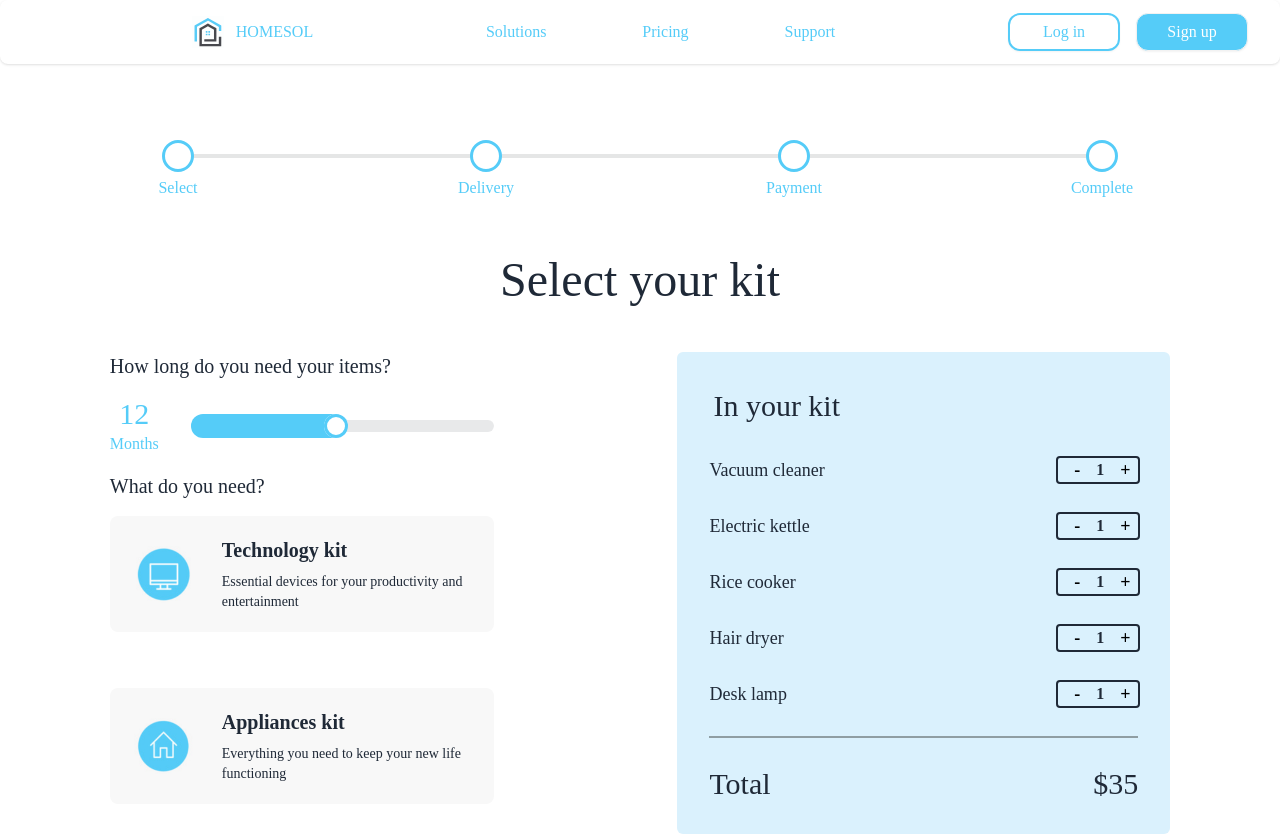
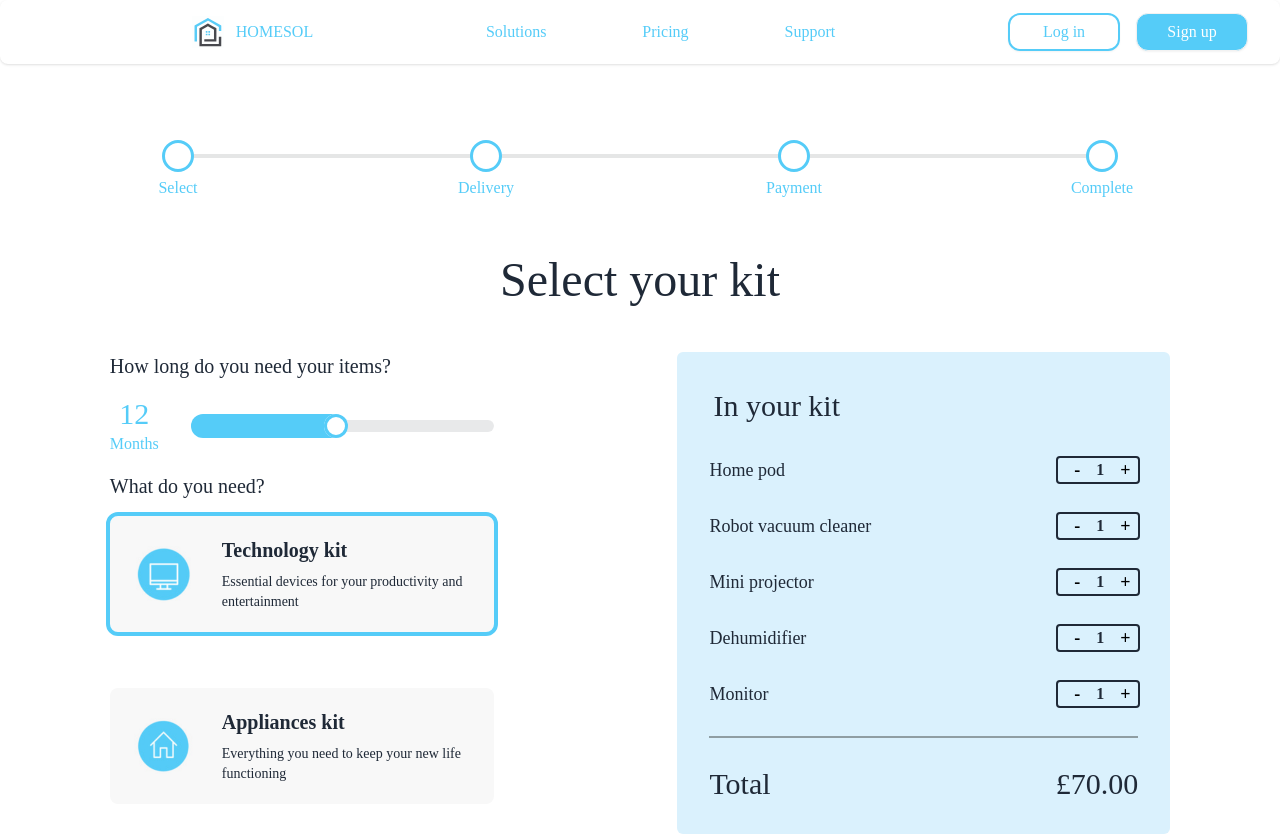
Before and after one commit to Aust1nC/Homesol, an Angular app in the folder frontend/: page /order/select in a window 1280 px wide. Shown: the top 836 px of the page. Built offline with nearby package versions, Linux system fonts and the light colour scheme; a web font is replaced by a local one.

Commit message:
Completed Order Select Screen

```diff
--- a/frontend/src/app/app.module.ts
+++ b/frontend/src/app/app.module.ts
@@ -14,6 +14,7 @@ import { stepperComponent } from './components/stepper/stepper.component';
 import { PricingComponent } from './pages/select/components/pricing/pricing.component';
 import { CustomerComponent } from './pages/home/components/customer/customer.component';
 import { SolutionComponent } from './pages/home/components/solution/solution.component';
+import { OrderService } from './services/order.service';
 
 @NgModule({
   declarations: [
@@ -30,7 +31,7 @@ import { SolutionComponent } from './pages/home/components/solution/solution.com
     SolutionComponent,
   ],
   imports: [BrowserModule, AppRoutingModule],
-  providers: [provideAnimationsAsync()],
+  providers: [provideAnimationsAsync(), OrderService],
   bootstrap: [AppComponent],
 })
 export class AppModule {}
--- a/frontend/src/app/pages/home/components/about/about.component.html
+++ b/frontend/src/app/pages/home/components/about/about.component.html
@@ -1,4 +1,4 @@
-<section class="mt-28">
+<section class="mt-48">
   <div class="text-center">
     <h2 class="text-3xl">How it works</h2>
     <p class="mt-2">The steps to set up your home away from home</p>
--- a/frontend/src/app/pages/select/components/pricing/pricing.component.html
+++ b/frontend/src/app/pages/select/components/pricing/pricing.component.html
@@ -14,7 +14,7 @@
     <h2 class="text-xl">How long do you need your items?</h2>
     <div class="flex items-center mt-4">
       <div class="flex-none items-start text-center text-[#55ccf8]">
-        <h2 class="text-3xl font-normal">{{ subDuration }}</h2>
+        <h2 class="text-3xl font-normal">{{ rentalDuration }}</h2>
         <h2>Months</h2>
       </div>
       <div class="flex-1 flex items-center justify-center ml-8">
@@ -22,7 +22,7 @@
           type="range"
           min="1"
           max="24"
-          [value]="subDuration"
+          [value]="rentalDuration"
           step="1"
           class="w-full range"
           (input)="onDuration($event)"
@@ -38,7 +38,7 @@
       <div
         class="card card-side rounded-lg flex items-center justify-between bg-[#F8F8F8] cursor-pointer"
         (click)="onSelectKit('technology')"
-        [class.outlined]="selectedKit === 'technology'"
+        [class.outlined]="category === 'technology'"
       >
         <img src="Tech.png" width="60px" class="ms-6" />
         <div class="card-body ms-2 p-5 text-start">
@@ -51,7 +51,7 @@
       <div
         class="card card-side rounded-lg flex items-center justify-between bg-[#F8F8F8] cursor-pointer"
         (click)="onSelectKit('appliance')"
-        [class.outlined]="selectedKit === 'appliance'"
+        [class.outlined]="category === 'appliance'"
       >
         <img src="Appliance.png" width="60px" class="ms-6" />
         <div class="card-body ms-2 p-5 text-start">
@@ -64,7 +64,7 @@
       <div
         class="card card-side rounded-lg flex items-center justify-between bg-[#F8F8F8] cursor-pointer"
         (click)="onSelectKit('kitchen')"
-        [class.outlined]="selectedKit === 'kitchen'"
+        [class.outlined]="category === 'kitchen'"
       >
         <img src="Kitchen.png" width="60px" class="ms-6" />
         <div class="card-body ms-2 p-5 text-start">
@@ -88,20 +88,22 @@
     <div class="card-body gap-7">
       <div
         class="flex flex-row justify-between items-center"
-        *ngFor="let product of kitItems"
+        *ngFor="let orderItem of orderItems"
       >
-        <h3 class="text-lg font-normal">{{ product.name }}</h3>
+        <h3 class="text-lg font-normal">{{ orderItem.product.name }}</h3>
         <div
           class="flex items-center justify-between outline outline-2 w-20 rounded-sm h-6"
         >
           <button
             class="btn bg-transparent border-none shadow-none text-black hover:bg-transparent font-bold text-lg"
+            (click)="onDecreaseQuantity(orderItem)"
           >
             -
           </button>
-          <span class="font-bold">1</span>
+          <span class="font-bold">{{ orderItem.quantity }}</span>
           <button
             class="btn bg-transparent border-none shadow-none text-black hover:bg-transparent text-lg"
+            (click)="onIncreaseQuantity(orderItem)"
           >
             +
           </button>
@@ -111,7 +113,7 @@
       <hr class="border-[#8F9EA3] border-t-2" />
       <div class="flex flex-row justify-between items-center">
         <h1 class="text-3xl">Total</h1>
-        <h1 class="text-3xl">$35</h1>
+        <h1 class="text-3xl">{{ totalPrice | currency : "GBP" }}</h1>
       </div>
     </div>
   </div>
--- a/frontend/src/app/pages/select/components/pricing/pricing.component.ts
+++ b/frontend/src/app/pages/select/components/pricing/pricing.component.ts
@@ -1,56 +1,199 @@
-import { Component } from '@angular/core';
-import { Product } from '../../../../models/product.model';
+import { OrderService } from './../../../../services/order.service';
+import { Component, OnInit } from '@angular/core';
+import { OrderItem } from '../../../../models/order.model';
 
 @Component({
   selector: 'app-pricing',
   templateUrl: './pricing.component.html',
   styleUrl: './pricing.component.css',
 })
-export class PricingComponent {
-  subDuration = 12;
+export class PricingComponent implements OnInit {
+  rentalDuration = 12;
   isSelected = false;
-  selectedKit = '';
+  category = 'technology';
+  totalPrice = 0;
 
-  kitItems: Array<Product> = [
+  inventory: OrderItem[] = [
     {
+      product: {
         id: '1',
-      name: 'Vacuum cleaner',
+        name: 'Drying rack',
         price: 5,
-      category: 'Technology',
+        category: 'appliance',
+      },
+      quantity: 1,
     },
     {
+      product: {
         id: '2',
         name: 'Electric kettle',
         price: 5,
-      category: 'Technology',
+        category: 'appliance',
+      },
+      quantity: 1,
     },
     {
+      product: {
         id: '3',
         name: 'Rice cooker',
         price: 5,
-      category: 'Technology',
+        category: 'appliance',
+      },
+      quantity: 1,
     },
     {
+      product: {
         id: '4',
         name: 'Hair dryer',
         price: 5,
-      category: 'Technology',
+        category: 'appliance',
+      },
+      quantity: 1,
     },
     {
+      product: {
         id: '5',
         name: 'Desk lamp',
         price: 5,
-      category: 'Technology',
+        category: 'appliance',
+      },
+      quantity: 1,
+    },
+    {
+      product: {
+        id: '6',
+        name: 'Home pod',
+        price: 10,
+        category: 'technology',
+      },
+      quantity: 1,
+    },
+    {
+      product: {
+        id: '7',
+        name: 'Robot vacuum cleaner',
+        price: 15,
+        category: 'technology',
+      },
+      quantity: 1,
+    },
+    {
+      product: {
+        id: '8',
+        name: 'Mini projector',
+        price: 10,
+        category: 'technology',
+      },
+      quantity: 1,
+    },
+    {
+      product: {
+        id: '9',
+        name: 'Dehumidifier',
+        price: 5,
+        category: 'technology',
+      },
+      quantity: 1,
+    },
+    {
+      product: {
+        id: '10',
+        name: 'Monitor',
+        price: 10,
+        category: 'technology',
+      },
+      quantity: 1,
+    },
+    {
+      product: {
+        id: '11',
+        name: 'Chopping board',
+        price: 5,
+        category: 'kitchen',
+      },
+      quantity: 1,
+    },
+    {
+      product: {
+        id: '12',
+        name: 'Knife set',
+        price: 5,
+        category: 'kitchen',
+      },
+      quantity: 1,
+    },
+    {
+      product: {
+        id: '13',
+        name: 'Microwave',
+        price: 10,
+        category: 'kitchen',
+      },
+      quantity: 1,
+    },
+    {
+      product: {
+        id: '14',
+        name: 'Bowls and plates',
+        price: 10,
+        category: 'kitchen',
+      },
+      quantity: 1,
+    },
+    {
+      product: {
+        id: '15',
+        name: 'Apron',
+        price: 5,
+        category: 'kitchen',
+      },
+      quantity: 1,
     },
   ];
 
+  orderItems: OrderItem[] = [];
+
+  constructor(private orderService: OrderService) {}
+
+  ngOnInit(): void {
+    this.getOrderItems();
+    this.calculateTotalPrice();
+  }
+
   onDuration(event: Event): void {
     const inputElement = event.target as HTMLInputElement;
-    this.subDuration = parseInt(inputElement.value, 10);
+    this.rentalDuration = parseInt(inputElement.value, 10);
+    this.calculateTotalPrice();
   }
 
   onSelectKit(kit: string): void {
     this.isSelected = !this.isSelected;
-    this.selectedKit = kit;
+    this.category = kit;
+    this.getOrderItems();
+    this.calculateTotalPrice();
+  }
+
+  onIncreaseQuantity(orderItem: OrderItem): void {
+    this.orderService.increaseQuantity(orderItem);
+    this.calculateTotalPrice();
+  }
+
+  onDecreaseQuantity(orderItem: OrderItem): void {
+    this.orderService.decreaseQuantity(orderItem);
+    this.calculateTotalPrice();
+  }
+
+  getOrderItems(): void {
+    this.orderItems = this.orderService.getOrderItems(
+      this.inventory,
+      this.category
+    );
+  }
+
+  calculateTotalPrice(): void {
+    this.totalPrice = this.orderService.getTotalPrice(
+      this.orderItems,
+      this.rentalDuration
+    );
   }
 }
--- a/frontend/src/app/services/order.service.ts
+++ b/frontend/src/app/services/order.service.ts
@@ -1,9 +1,34 @@
+import { BehaviorSubject } from 'rxjs';
+import { OrderItem } from './../models/order.model';
 import { Injectable } from '@angular/core';
 
 @Injectable({
-  providedIn: 'root'
+  providedIn: 'root',
 })
 export class OrderService {
+  constructor() {}
 
-  constructor() { }
+  increaseQuantity(orderItem: OrderItem): void {
+    orderItem.quantity++;
+  }
+
+  decreaseQuantity(orderItem: OrderItem): void {
+    if (orderItem.quantity > 0) {
+      orderItem.quantity--;
+    }
+  }
+
+  getOrderItems(inventory: OrderItem[], category: string): OrderItem[] {
+    return inventory.filter((item) => item.product.category === category);
+  }
+
+  getTotalPrice(orderItems: OrderItem[], rentalDuration: number): number {
+    let totalPrice = 0;
+    orderItems.forEach((OrderItem) => {
+      totalPrice +=
+        (OrderItem.product.price * OrderItem.quantity * rentalDuration * 7) /
+        60;
+    });
+    return totalPrice;
+  }
 }
```
Lines whose indentation alone changed are shown as unchanged.
